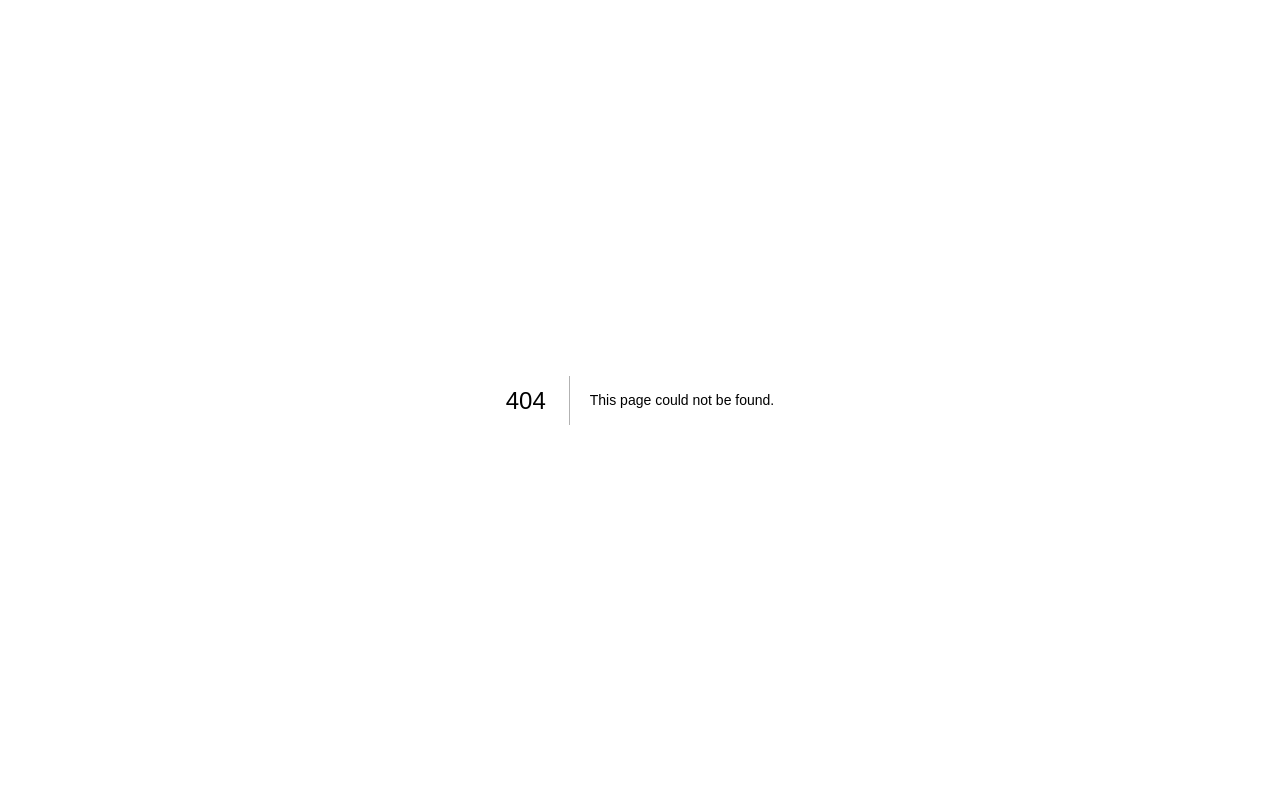
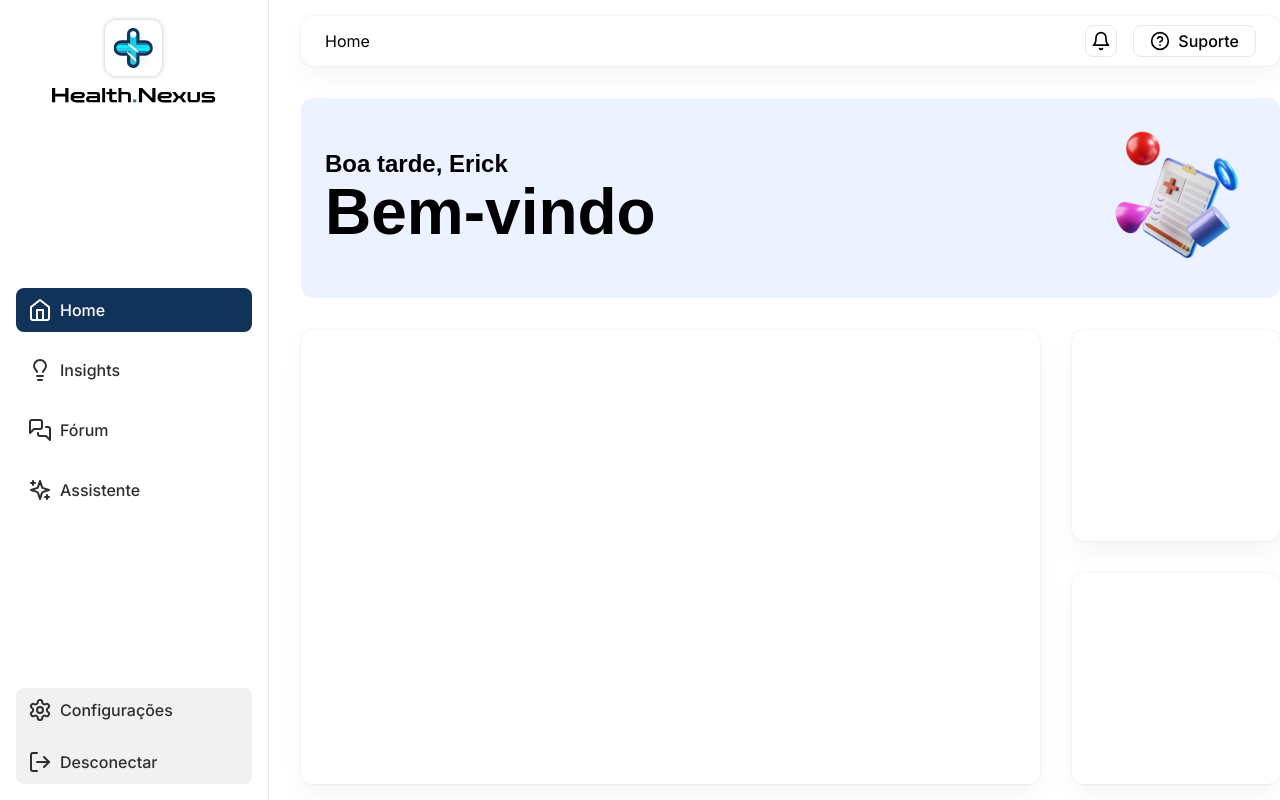
Before and after one commit to ErickKS/health-nexus, a Next.js app: page /plataforma in a window 1280 px wide. Before the commit this address had no page. Built offline with nearby package versions, Linux system fonts and the light colour scheme; a web font is replaced by a local one.

Commit message:
feat: layout (plataforma)

```diff
--- /dev/null
+++ b/src/app/plataforma/layout.tsx
@@ -0,0 +1,29 @@
+import { Aside } from "@/components/plataforma/aside";
+import { Bell, HelpCircle } from "lucide-react";
+
+export default function PlataformaLayout({ children }: { children: React.ReactNode }) {
+  return (
+    <div className="grid grid-cols-[269px_1fr] gap-8 min-h-screen bg-white">
+      <Aside />
+
+      <main className="flex flex-col gap-8 max-w-[1152px] w-full py-4 mx-auto">
+        <div className="flex justify-between items-center h-14 px-6 rounded-xl shadow-main">
+          <span>Home</span>
+
+          <div className="flex gap-4">
+            <button className="flex justify-center items-center h-8 w-8 rounded-lg border border-[#E5EAEF]">
+              <Bell size={20} />
+            </button>
+
+            <button className="flex justify-center items-center gap-2 h-8 px-4 rounded-lg font-medium border border-[#E5EAEF]">
+              <HelpCircle size={20} />
+              Suporte
+            </button>
+          </div>
+        </div>
+
+        <div className="grid grid-rows-[200px_1fr] gap-8 h-full">{children}</div>
+      </main>
+    </div>
+  );
+}
--- /dev/null
+++ b/src/app/plataforma/page.tsx
@@ -0,0 +1,46 @@
+"use client";
+
+import { useState, useEffect } from "react";
+import Image from "next/image";
+import { Bell, HelpCircle } from "lucide-react";
+
+export default function Plataforma() {
+  const [greeting, setGreeting] = useState<string | null>(null);
+
+  useEffect(() => {
+    getGreeting();
+  }, []);
+
+  function getGreeting() {
+    const time = new Date().getHours();
+
+    if (time >= 6 && time < 12) {
+      setGreeting("Bom dia, ");
+    } else if (time >= 12 && time < 18) {
+      setGreeting("Boa tarde, ");
+    } else {
+      setGreeting("Boa noite, ");
+    }
+  }
+
+  return (
+    <>
+      <div className="flex justify-between items-center px-6 bg-[#ECF2FF] rounded-xl">
+        <div className="space-y-1">
+          <h3>{greeting} Erick</h3>
+          <h1>Bem-vindo</h1>
+        </div>
+
+        <Image src={"/img/plataforma/3d.png"} alt="" height={144} width={164.44} priority />
+      </div>
+
+      <div className="grid grid-cols-[1fr_208px] gap-8">
+        <div className="rounded-xl shadow-main"></div>
+        <div className="grid grid-rows-2 gap-8">
+          <div className="rounded-xl shadow-main"></div>
+          <div className="rounded-xl shadow-main"></div>
+        </div>
+      </div>
+    </>
+  );
+}
--- /dev/null
+++ b/src/components/plataforma/aside.tsx
@@ -0,0 +1,75 @@
+"use client";
+
+import Image from "next/image";
+import Link from "next/link";
+import { usePathname } from "next/navigation";
+import clsx from "clsx";
+import { Home, Lightbulb, LogOut, MessagesSquare, Settings, Sparkles } from "lucide-react";
+
+const pages = [
+  {
+    route: "/plataforma",
+    name: "Home",
+    icon: <Home />,
+  },
+  {
+    route: "/insights",
+    name: "Insights",
+    icon: <Lightbulb />,
+  },
+  {
+    route: "/forum",
+    name: "Fórum",
+    icon: <MessagesSquare />,
+  },
+  {
+    route: "/assistente",
+    name: "Assistente",
+    icon: <Sparkles />,
+  },
+];
+
+export function Aside() {
+  const pathname = usePathname();
+
+  function logout() {}
+
+  return (
+    <aside className="flex flex-col justify-between items-center w-[269px] p-4 border-r border-[#E5EAEF]">
+      <div className="h-24">
+        <Image src={"/img/logo/nexus-2.svg"} alt="Logo da Health Nexus" height={82.4} width={163.25} priority />
+      </div>
+
+      <ul className="flex flex-col gap-4 w-full">
+        {pages.map(({ route, name, icon }) => (
+          <li key={name}>
+            <Link
+              href={route}
+              data-state={pathname === route ? "active" : "disabled"}
+              className={clsx(
+                "flex items-center gap-2 h-11 w-full px-3 rounded-lg font-medium transition-all hover:translate-x-1",
+                "data-[state=active]:bg-[#123359] data-[state=active]:text-white",
+                "data-[state=disabled]:text-[#2E2E2E]"
+              )}
+            >
+              {icon}
+              {name}
+            </Link>
+          </li>
+        ))}
+      </ul>
+
+      <div className="flex flex-col gap-2 bg-[#F1F1F1] w-full rounded-lg">
+        <Link href={"/plataforma/configuracao"} className="flex items-center gap-2 h-11 w-full px-3 rounded-lg text-[#2E2E2E] font-medium">
+          <Settings />
+          Configurações
+        </Link>
+
+        <button onClick={logout} className="flex items-center gap-2 h-11 w-full px-3 rounded-lg text-[#2E2E2E] font-medium">
+          <LogOut />
+          Desconectar
+        </button>
+      </div>
+    </aside>
+  );
+}
--- a/tailwind.config.ts
+++ b/tailwind.config.ts
@@ -5,6 +5,7 @@ const config: Config = {
   theme: {
     boxShadow: {
       sm: "0 0 4px 0 rgba(0, 0, 0, 0.25)",
+      main: "rgba(145, 158, 171, 0.3) 0px 0px 2px 0px, rgba(145, 158, 171, 0.12) 0px 12px 24px -4px",
     },
     extend: {},
   },
```
Also changed, not shown: public/img/logo/nexus-2.svg (added), public/img/plataforma/3d.png (added).
